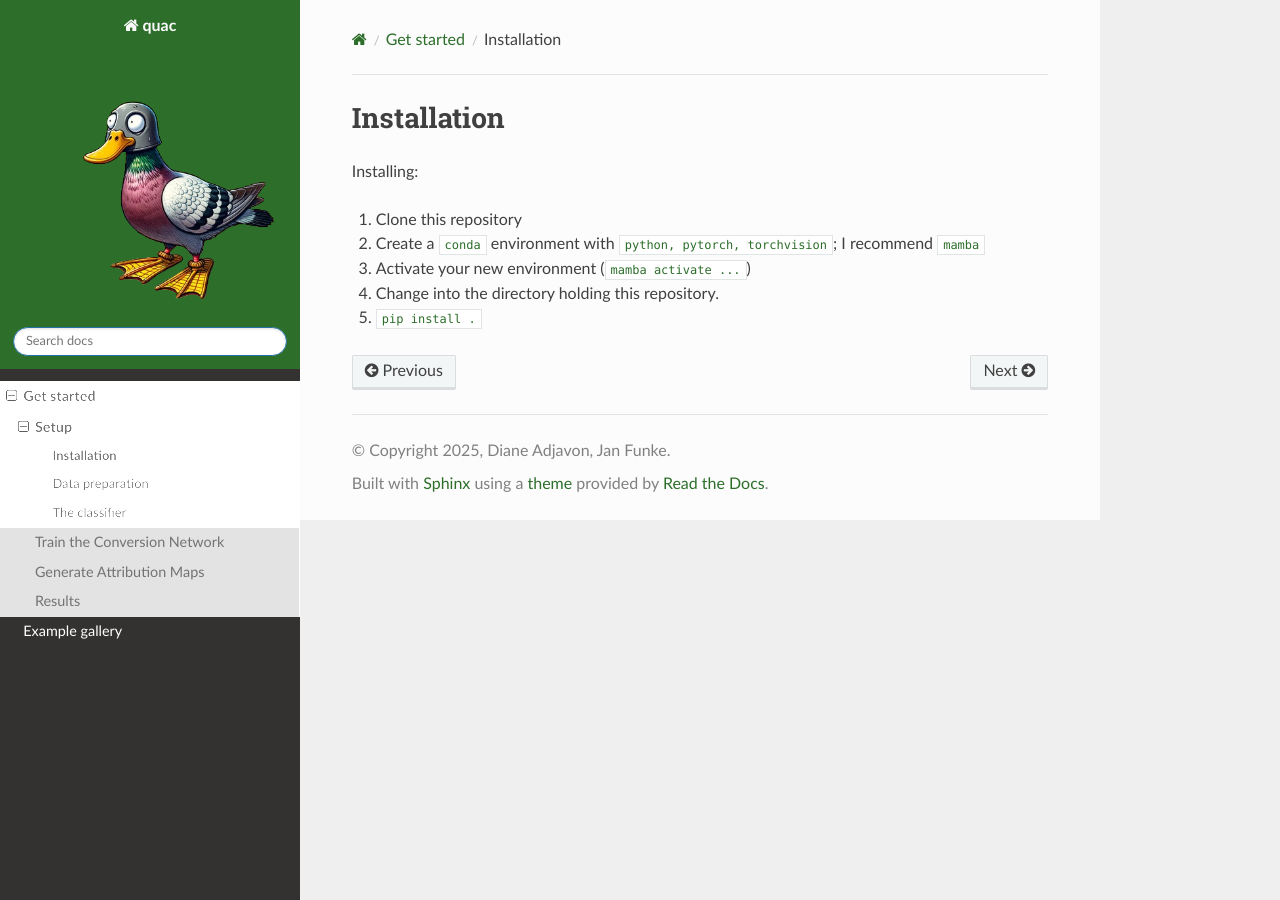
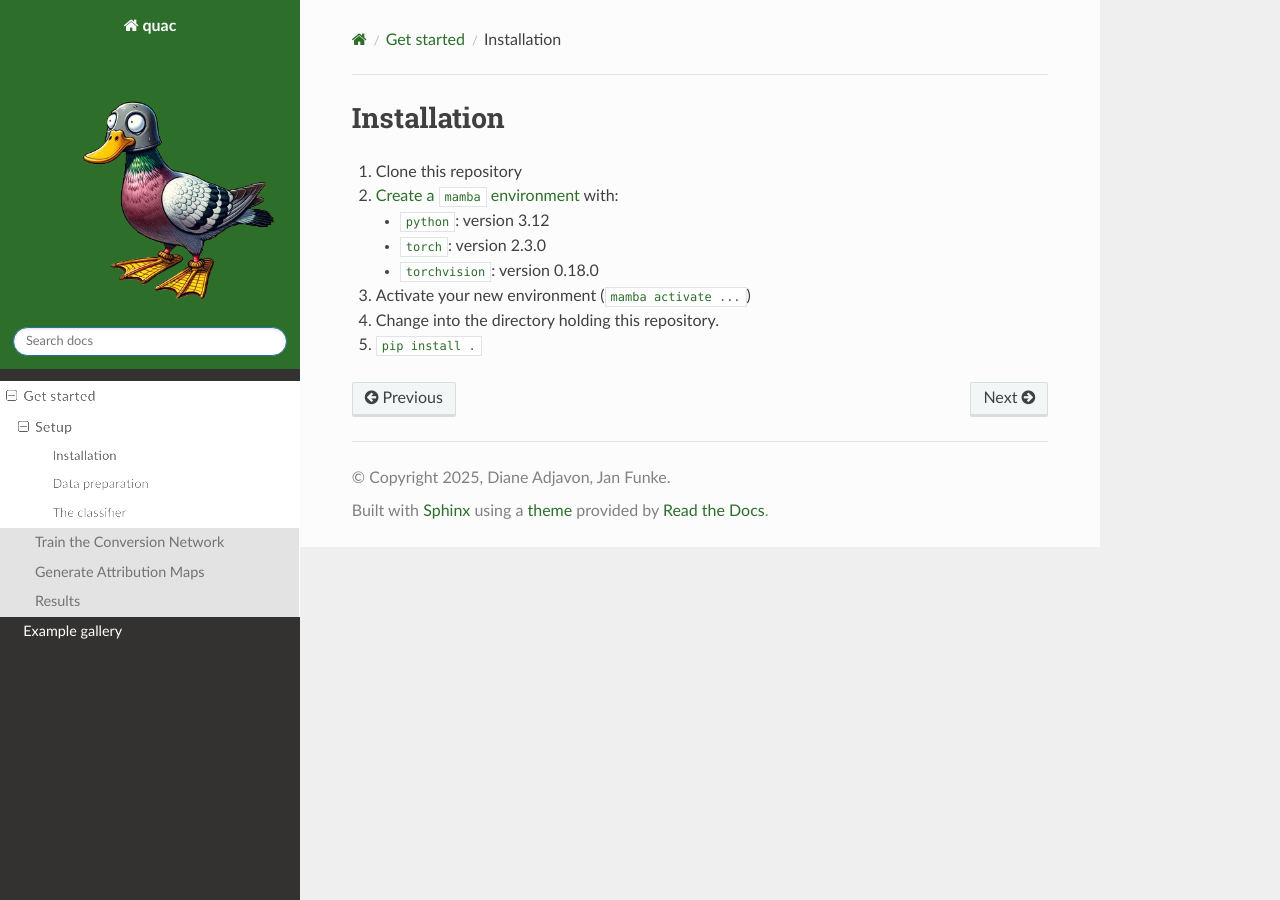
Before and after one commit to funkelab/quac, a Sphinx documentation site: the page built from docs/source/install.md, in a window 1280 px wide. Built offline with Sphinx 7.4.7 and the Read the Docs theme 3.1.0, drawn with Linux system fonts in a browser that asks for light colours.

Commit message:
docs: :memo: Add dev versions to the installation
This will help people set up their conda environment before installing quac.

Requested for #45

```diff
--- a/docs/source/install.md
+++ b/docs/source/install.md
@@ -1,9 +1,10 @@
 # Installation
 
-Installing:
-
 1. Clone this repository
-2. Create a `conda` environment with `python, pytorch, torchvision`; I recommend `mamba`
+2. [Create a `mamba` environment](https://mamba.readthedocs.io/en/latest/user_guide/mamba.html) with:
+    - `python`: version 3.12
+    - `torch`: version 2.3.0
+    - `torchvision`: version 0.18.0
 3. Activate your new environment (`mamba activate ...`)
 4. Change into the directory holding this repository.
 5. `pip install .`
```
